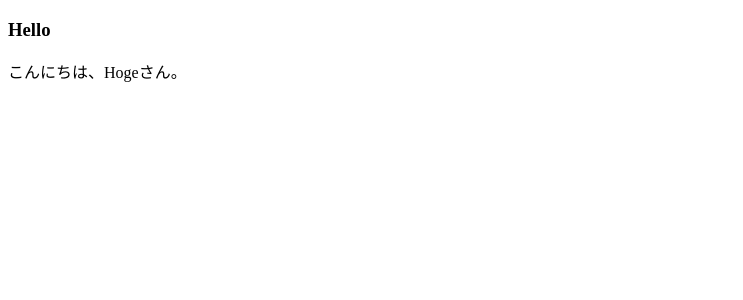
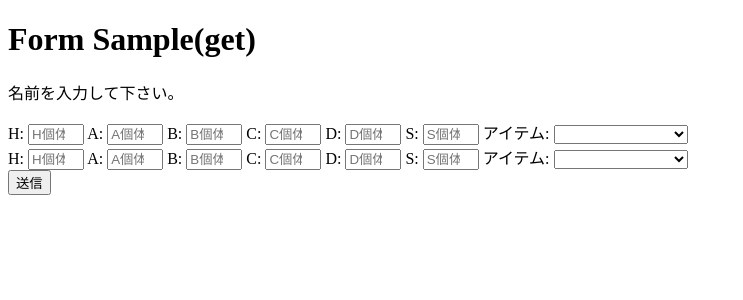
Before and after one commit to yuki006633/python_webapp, a Flask app: page / in a window 1280 px wide. Shown: the top 300 px of the page, without its empty margins (0-743 px from the left). Run offline with Flask 3, Linux system fonts and the light colour scheme.

Commit message:
入力フォームを追加

```diff
--- a/app.py
+++ b/app.py
@@ -1,13 +1,25 @@
-from flask import Flask, render_template #追加
+from flask import Flask, render_template, request
 
 app = Flask(__name__)
 
-@app.route('/')
-def hello():
-    name = "Hoge"
-    #return name
-    return render_template('hello.html', title='flask test', name=name) #変更
+# getのときの処理
+@app.route('/', methods=['GET'])
+def get():
+	return render_template('hello.html', \
+		title = 'Form Sample(get)', \
+		message = '名前を入力して下さい。')
 
-## おまじない
-if __name__ == "__main__":
-    app.run(debug=True)
+# postのときの処理
+@app.route('/', methods=['POST'])
+def post():
+	form = request.form
+	iv = form.getlist("iv")
+	return render_template('hello.html', \
+		title = 'Form Sample(post)', \
+		iv = iv)
+
+
+
+
+if __name__ == '__main__':
+	app.run(debug=True)
--- a/templates/hello.html
+++ b/templates/hello.html
@@ -2,11 +2,98 @@
 <html>
 <head>
 <title>{{ title }}</title>
+<meta charset="utf-8">
+<meta name="viewport" content="width=device-width, initial-scale=1, shrink-to-fit=no">
 </head>
 <body>
-{% block content %}
-<h3>Hello</h3>
-こんにちは、{{name}}さん。
-{% endblock %}
+	<h1>{{ title }}</h1>
+	<p>{{ message }}</p>
+	<ul>
+		{% for i in iv %}
+			<li>{{i}}</li>
+			{% endfor %}
+	</ul>
+	<form action="/" method="POST" enctype="multipart/form-data">
+		<!--親の個体値受け取り-->
+		<div>
+			<label for="H1">H:</label>
+			<input type="number" id="iv" name="iv" placeholder="H個体値"
+			 min="0" max="31" required>
+
+			<label for="A1">A:</label>
+			<input type="number" id="iv" name="iv" placeholder="A個体値"
+			min="0" max="31" required>
+
+			<label for="B1">B:</label>
+			<input type="number" id="iv" name="iv" placeholder="B個体値"
+			min="0" max="31" required>
+
+			<label for="C1">C:</label>
+			<input type="number" id="iv" name="iv" placeholder="C個体値"
+			min="0" max="31" required>
+
+			<label for="D1">D:</label>
+			<input type="number" id="iv" name="iv" placeholder="D個体値"
+			min="0" max="31" required>
+
+			<label for="S1">S:</label>
+			<input type="number" id="iv" name="iv" placeholder="S個体値"
+			min="0" max="31" required>
+
+			<label for="item">アイテム:</label>
+			<select name="item" id="item">
+				<option value=""></option>
+				<option value="Destiny Knot">あかいいと</option>
+				<option value="Everstone">かわらずの石</option>
+				<option value="Power Weight">パワーウエイト(H)</option>
+				<option value="Power Bracer">パワーリスト(A)</option>
+				<option value="Power Belt">パワーベルト(B)</option>
+				<option value="Power Lens">パワーレンズ(C)</option>
+				<option value="Power Band">パワーバンド(D)</option>
+				<option value="Power Anklet">パワーアンクル(S)</option>
+			</select>
+		</div>
+		<div>
+			<label for="H2">H:</label>
+			<input type="number" id="iv" name="iv" placeholder="H個体値"
+			min="0" max="31" required>
+
+			<label for="A2">A:</label>
+			<input type="number" id="iv" name="iv" placeholder="A個体値"
+			min="0" max="31" required>
+
+			<label for="B2">B:</label>
+			<input type="number" id="iv" name="iv" placeholder="B個体値"
+			min="0" max="31" required>
+
+			<label for="C2">C:</label>
+			<input type="number" id="iv" name="iv" placeholder="C個体値"
+			min="0" max="31" required>
+
+			<label for="D2">D:</label>
+			<input type="number" id="iv" name="iv" placeholder="D個体値"
+			min="0" max="31" required>
+
+			<label for="S2">S:</label>
+			<input type="number" id="iv" name="iv" placeholder="S個体値"
+			min="0" max="31" required>
+
+			<label for="item">アイテム:</label>
+			<select name="item" id="item">
+				<option value=""></option>
+				<option value="Destiny Knot">あかいいと</option>
+				<option value="Everstone">かわらずの石</option>
+				<option value="Power Weight">パワーウエイト(H)</option>
+				<option value="Power Bracer">パワーリスト(A)</option>
+				<option value="Power Belt">パワーベルト(B)</option>
+				<option value="Power Lens">パワーレンズ(C)</option>
+				<option value="Power Band">パワーバンド(D)</option>
+				<option value="Power Anklet">パワーアンクル(S)</option>
+			</select>
+		</div>
+		<div>
+
+			<input type="submit" value="送信">
+		</div>
+	</form>
 </body>
-</html>
```
Also changed, not shown: templates/output.html (added, +11 -0 lines).
